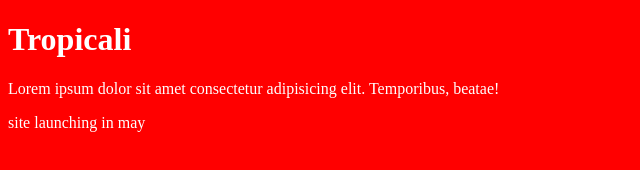
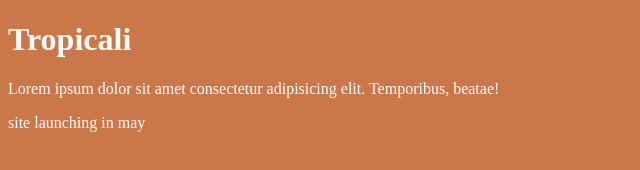
Before and after one commit to LorenzoDossi/Tropicali, a plain HTML site: page index.html in a window 1280 px wide. Shown: the whole page, without its empty margins (0-640 px from the left). Drawn offline with Linux system fonts and the light colour scheme.

Commit message:
make the background color brown

```diff
--- a/app.css
+++ b/app.css
@@ -1,4 +1,4 @@
 body {
-    background-color: red;
+    background-color: #ca774a;
     color: #fff;
 }
```
